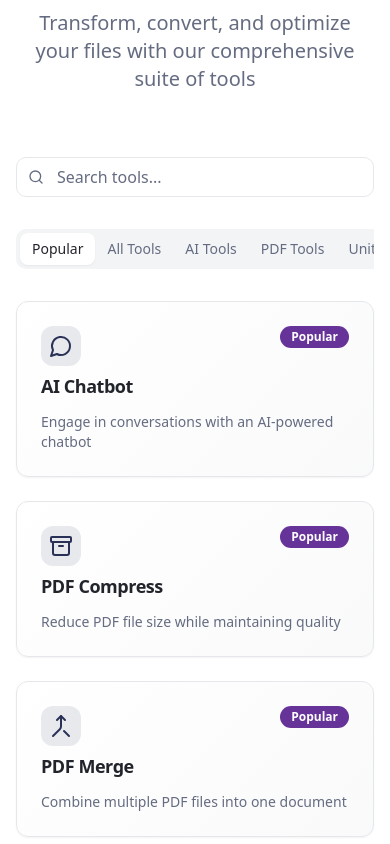
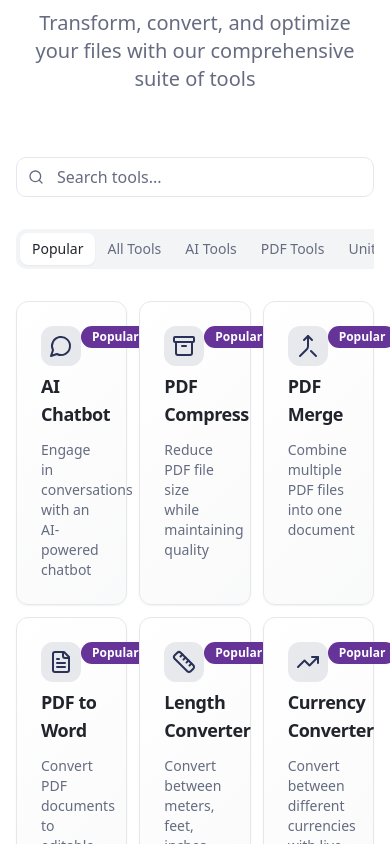
Before and after one commit to Gfibion/conform, a React (Vite) app: page / in a window 390 px wide. Shown: the part 1156-2000 px from the top of the page. Built offline with nearby package versions, Linux system fonts and the light colour scheme.

Commit message:
Refactor: Adjust card layout for responsiveness
Update the `ToolsGrid` component to arrange cards in a three-column layout on mobile devices to reduce scrolling. Ensure the layout remains responsive and fits well on desktop screens.

```diff
--- a/src/components/ToolsGrid.tsx
+++ b/src/components/ToolsGrid.tsx
@@ -560,7 +560,7 @@ export const ToolsGrid = () => {
           </div>
 
           <TabsContent value="popular">
-            <div className="grid grid-cols-1 md:grid-cols-2 lg:grid-cols-3 xl:grid-cols-4 gap-6">
+            <div className="grid grid-cols-3 sm:grid-cols-3 md:grid-cols-2 lg:grid-cols-3 xl:grid-cols-4 2xl:grid-cols-5 gap-3 sm:gap-4 md:gap-6">
               {filteredTools().filter(tool => tool.isPopular).map((tool) => (
                 <ToolCard key={tool.title} tool={tool} />
               ))}
@@ -568,7 +568,7 @@ export const ToolsGrid = () => {
           </TabsContent>
 
           <TabsContent value="all">
-            <div className="grid grid-cols-1 md:grid-cols-2 lg:grid-cols-3 xl:grid-cols-4 gap-6">
+            <div className="grid grid-cols-3 sm:grid-cols-3 md:grid-cols-2 lg:grid-cols-3 xl:grid-cols-4 2xl:grid-cols-5 gap-3 sm:gap-4 md:gap-6">
               {filteredTools().map((tool) => (
                 <ToolCard key={tool.title} tool={tool} />
               ))}
@@ -577,7 +577,7 @@ export const ToolsGrid = () => {
 
           {categories.map((category) => (
             <TabsContent key={category} value={category}>
-              <div className="grid grid-cols-1 md:grid-cols-2 lg:grid-cols-3 xl:grid-cols-4 gap-6">
+              <div className="grid grid-cols-3 sm:grid-cols-3 md:grid-cols-2 lg:grid-cols-3 xl:grid-cols-4 2xl:grid-cols-5 gap-3 sm:gap-4 md:gap-6">
                 {filteredTools(category).map((tool) => (
                   <ToolCard key={tool.title} tool={tool} />
                 ))}
```
